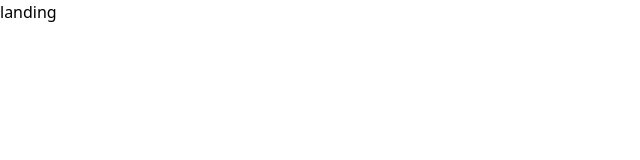
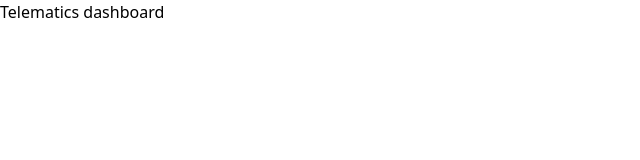
Before and after one commit to martinjohnm/Vehicle_Telemetry_Diagnostics_Platform, a React (Vite) app in the folder frontend-react/: page / in a window 1280 px wide. Shown: the top 160 px of the page, without its empty margins (0-640 px from the left). Built offline with nearby package versions, Linux system fonts and the light colour scheme.

Commit message:
test commit

```diff
--- a/frontend-react/src/pages/LandingPage.tsx
+++ b/frontend-react/src/pages/LandingPage.tsx
@@ -2,6 +2,6 @@
 
 export const LandingPage = () => {
     return <div>
-        landing
+        Telematics dashboard
     </div>
 }
```
